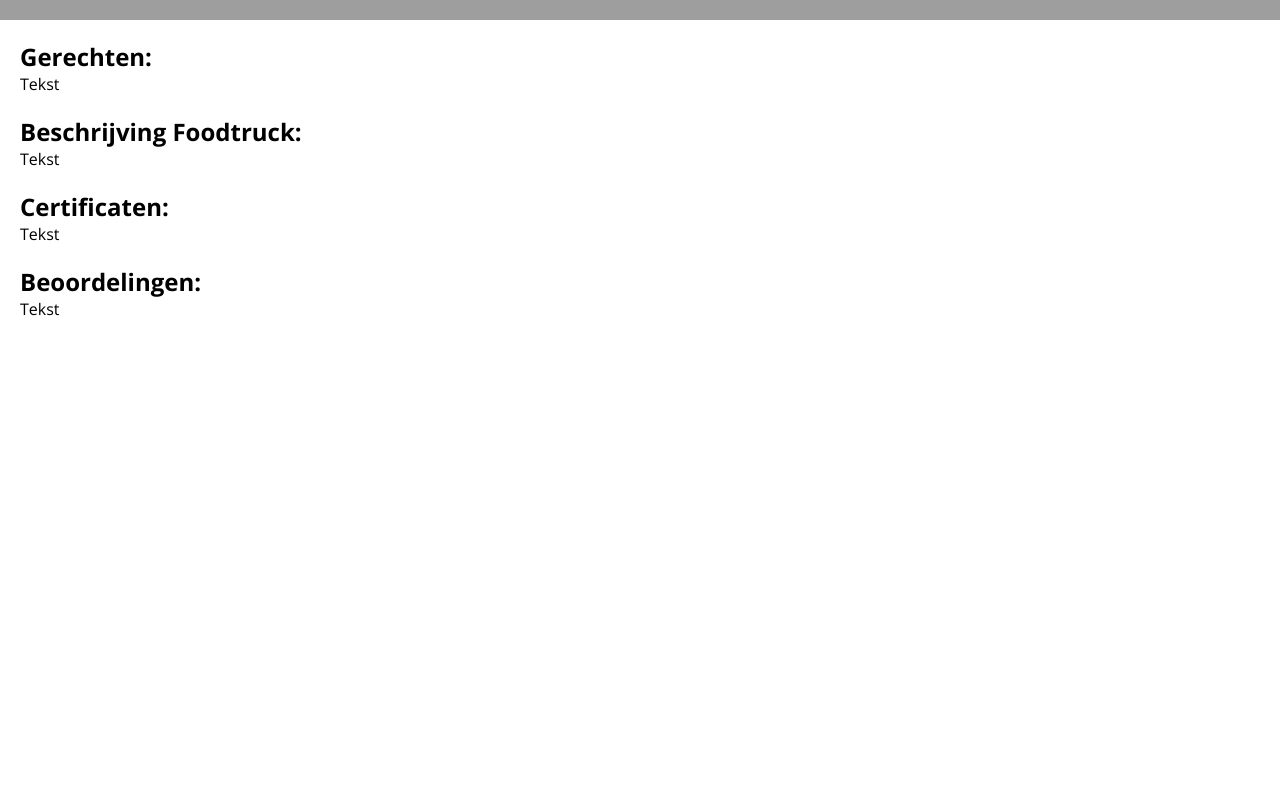
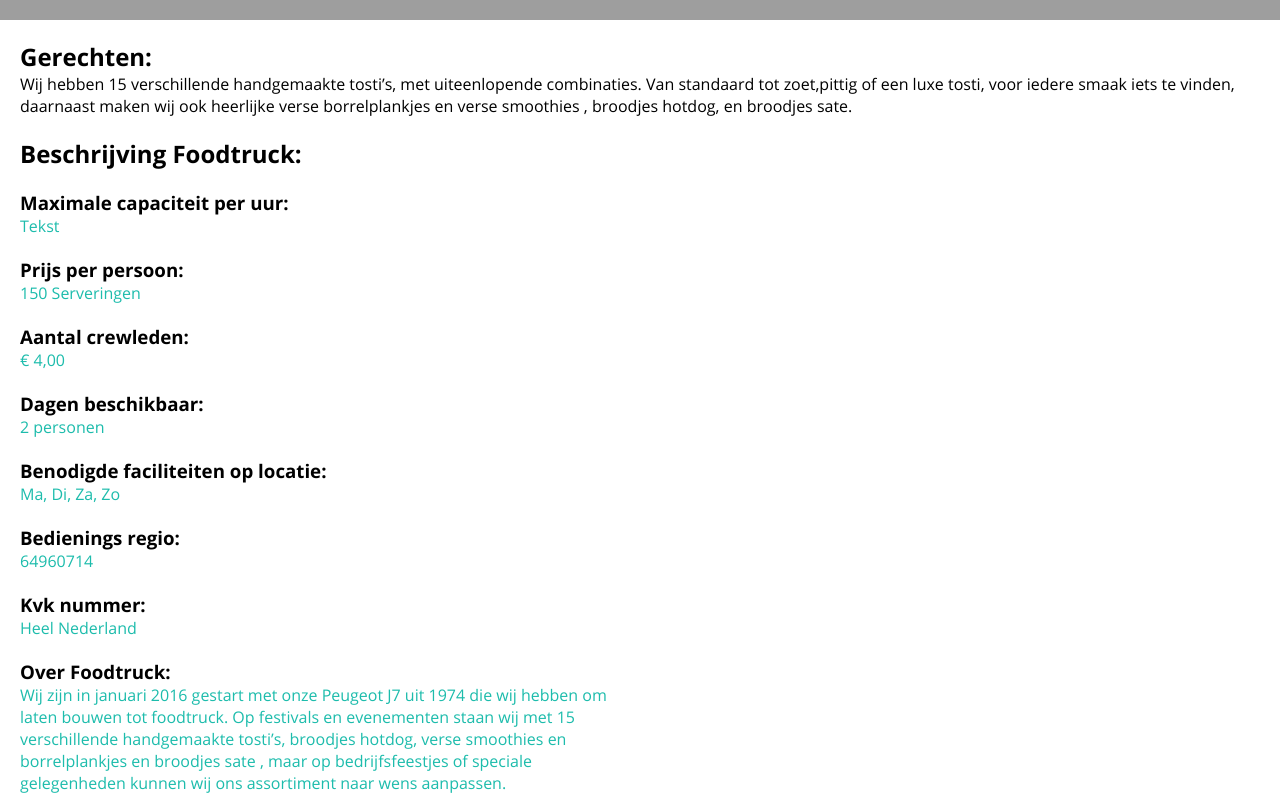
Before and after one commit to mikehov/front-end, a plain HTML site: page detail-foodyourlife.html in a window 1280 px wide. Shown: the part 780-1580 px from the top of the page. Before the commit the page ends 1120 px from the top, so only its background shows below. Drawn offline with Linux system fonts and the light colour scheme; grey boxes are pictures that could not be loaded; files whose address does not match are found by name.

Commit message:
25-09-2019

```diff
--- a/detail-foodyourlife.html
+++ b/detail-foodyourlife.html
@@ -40,12 +40,34 @@
     <main>
         <section>
             <h2>Gerechten:</h2>
-            <p>Tekst</p>
+            <p>Wij hebben 15 verschillende handgemaakte tosti’s, met uiteenlopende combinaties. Van standaard tot zoet,pittig of een luxe tosti, voor iedere smaak iets te vinden, daarnaast maken wij ook heerlijke verse borrelplankjes en verse smoothies , broodjes hotdog, en broodjes sate.</p>
         </section>
 
-        <section>
+        <section class="detailpage">
             <h2>Beschrijving Foodtruck:</h2>
+            <h3>Maximale capaciteit per uur:</h3>
             <p>Tekst</p>
+
+            <h3>Prijs per persoon:</h3>
+            <p>150 Serveringen</p>
+
+            <h3>Aantal crewleden:</h3>
+            <p>&#8364; 4,00</p>
+
+            <h3>Dagen beschikbaar:</h3>
+            <p>2 personen</p>
+
+            <h3>Benodigde faciliteiten op locatie:</h3>
+            <p>Ma, Di, Za, Zo</p>
+
+            <h3>Bedienings regio:</h3>
+            <p>64960714</p>
+
+            <h3>Kvk nummer:</h3>
+            <p>Heel Nederland</p>
+
+            <h3>Over Foodtruck:</h3>
+            <p>Wij zijn in januari 2016 gestart met onze Peugeot J7 uit 1974 die wij hebben om laten bouwen tot foodtruck. Op festivals en evenementen staan wij met 15 verschillende handgemaakte tosti’s, broodjes hotdog, verse smoothies en borrelplankjes en broodjes sate , maar op bedrijfsfeestjes of speciale gelegenheden kunnen wij ons assortiment naar wens aanpassen.</p>
         </section>
 
         <section>
--- a/style.css
+++ b/style.css
@@ -30,6 +30,13 @@ h1 {
 }
 
 h2 {
+    margin-left: 20px;
+    margin-top: 20px;
+    margin-right: 20px;
+    font-family: OpenSans-Bold, serif;
+}
+
+h3 {
     margin-left: 20px;
     margin-top: 20px;
     margin-right: 20px;
@@ -193,6 +200,14 @@ section.overzicht p {
     margin-top: 10px;
 }
 
+section.detailpage {
+    max-width: 40em;
+}
+
+section.detailpage p {
+    color: #1DBCAC;
+}
+
 
 /* Media query's ------------------------------------------------------*/
 
```
